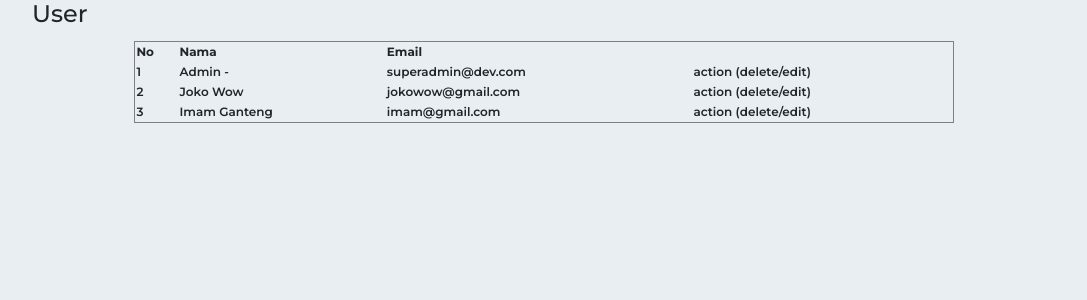
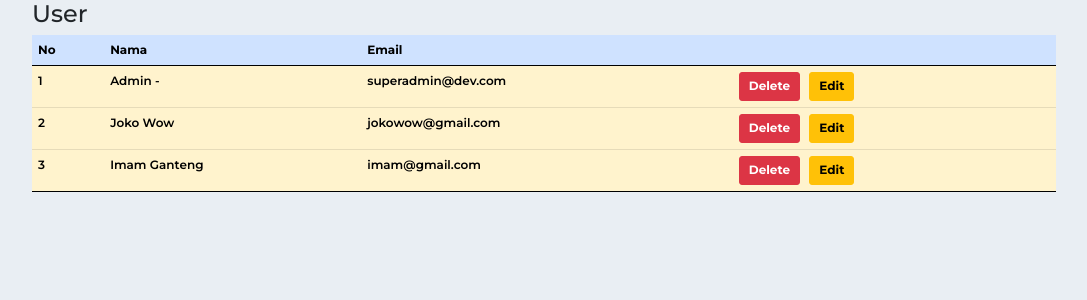
Before and after one commit to imamrdn/PWD_finalProject_circleUAD, a PHP site: page /data-user.php in a window 1280 px wide. Shown: the part 66-366 px from the top of the page, without its empty margins (96-1183 px from the left). Run offline with PHP 8.4, Linux system fonts and the light colour scheme; a user stored in the database is signed in; data comes from the database, SQL or seed files in the repository; data that the repository does not hold is empty; some libraries are stand-ins or nearby versions.

Commit message:
coba Commit

```diff
--- a/data-user.php
+++ b/data-user.php
@@ -2,7 +2,7 @@
 
 require_once 'core/init.php';
 
-if ( check_role($_SESSION['user']) == '0' ) {
+if (check_role($_SESSION['user']) == '0') {
     set_flash_message('error', 'You have not access to this page');
     header('Location: profile.php');
 }
@@ -12,9 +12,8 @@ $users = get_all_user();
 require_once 'view/header.php';
 ?>
 <h2>User</h2>
-
-    <table border="1" width="80%" style="margin:0 auto; margin-top: 1em; ">
-        <thead>
+<table class="table table-warning table-striped-columns">
+    <thead class="table-primary">
         <tr>
             <th>No</th>
             <th>Nama</th>
@@ -27,10 +26,11 @@ require_once 'view/header.php';
         <?php while ($r = mysqli_fetch_array($users)) : ?>
             <tr>
                 <td><?= $no++ ?></td>
-                    <td><?= $r['firstname']." ".$r['lastname'] ?></td>
+                <td><?= $r['firstname'] . " " . $r['lastname'] ?></td>
                 <td><?= $r['email'] ?></td>
                 <td>
-                        action (delete/edit)
+                    <a href="delete-data-user.php" class="btn btn-danger fw-bold mx-1">Delete</a>
+                    <a href="#" class="btn btn-warning fw-bold mx-1">Edit</a>
                 </td>
 
             </tr>
--- a/functions/db.php
+++ b/functions/db.php
@@ -2,9 +2,7 @@
 
 $host     = "localhost";
 $user     = "root";
-$password = "root";
+$password = "";
 $db       = "circle_uad";
 
 $link = new mysqli($host, $user, $password, $db) or die("error connection");
-
-?>
--- a/sql/circle_uad 13-11-22.sql
+++ b/sql/circle_uad 13-11-22.sql
@@ -33,7 +33,7 @@ CREATE TABLE `timeline` (
   `message` text NOT NULL,
   `created_at` datetime NOT NULL,
   `id_user` int NOT NULL
-) ENGINE=InnoDB DEFAULT CHARSET=utf8mb4 COLLATE=utf8mb4_0900_ai_ci;
+) ENGINE=InnoDB DEFAULT CHARSET=utf8mb4 COLLATE=utf8mb4_general_ci;
 
 --
 -- Dumping data for table `timeline`
@@ -57,7 +57,7 @@ CREATE TABLE `users` (
   `email` varchar(100) NOT NULL,
   `password` varchar(255) NOT NULL,
   `role` tinyint(1) NOT NULL DEFAULT '0'
-) ENGINE=InnoDB DEFAULT CHARSET=utf8mb4 COLLATE=utf8mb4_0900_ai_ci;
+) ENGINE=InnoDB DEFAULT CHARSET=utf8mb4 COLLATE=utf8mb4_general_ci;
 
 --
 -- Dumping data for table `users`
```
Also changed, not shown: delete-data-user.php (added, +20 -0 lines), index.php (indentation only). Lines whose indentation alone changed are shown as unchanged.
